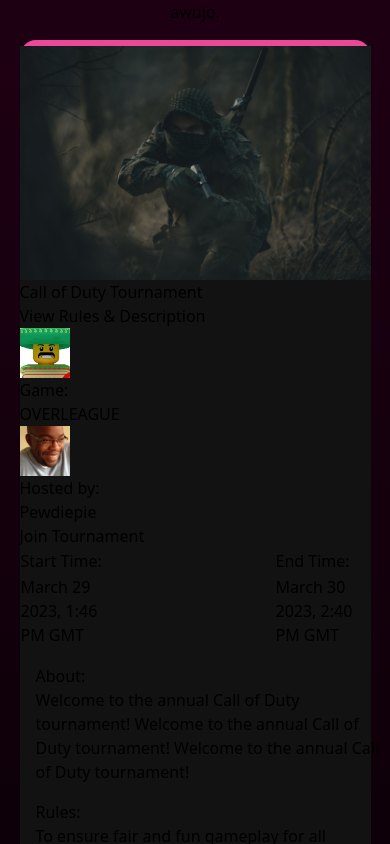
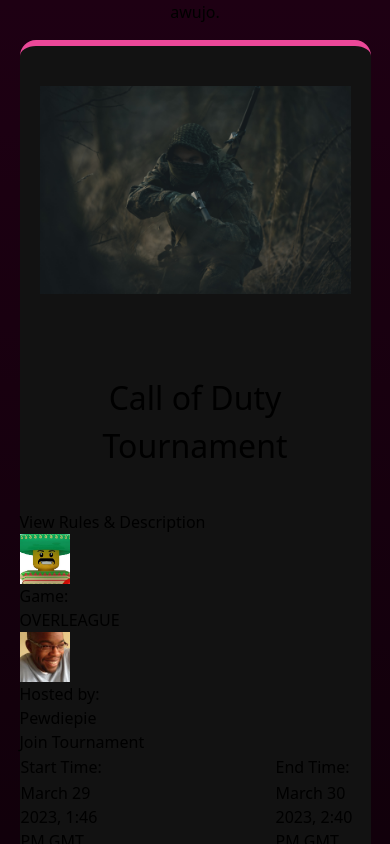
Before and after one commit to davidumoru/awujo, a React (Create React App) app: page / in a window 390 px wide. Shown: the top 844 px of the page. Built offline with nearby package versions, Linux system fonts and the light colour scheme; what @material-tailwind/react would draw is missing.

Commit message:
Add different sizing for different screen sizes

```diff
--- a/src/components/Body.jsx
+++ b/src/components/Body.jsx
@@ -11,10 +11,10 @@
         <img
           src={bannerImage}
           alt="Tournament Banner"
-          className="rounded-3xl p-10 pr-5 lg:w-1/2"
+          className="tournament-banner rounded-3xl"
         />
         <div className="flex flex-col justify-center lg:w-1/2 lg:pl-10">
-          <h1 className="inline-block text-4xl font-bold text-white pt-10 lg:py-10">
+          <h1 className="title inline-block font-bold text-white">
             Call of Duty Tournament
           </h1>
           <div className="flex flex-col lg:flex-row mt-5">
@@ -22,7 +22,7 @@
               View Rules &amp; Description
             </button>
           </div>
-          <div className="flex mt-5 py-10">
+          <div className="flex flex-wrap mt-5 py-10">
             <div className="rounded-full overflow-hidden">
               <img
                 src={gameImage}
--- a/src/components/Cards.jsx
+++ b/src/components/Cards.jsx
@@ -10,11 +10,11 @@
 const Cards = () => {
   return (
     <>
-      <div className="flex flex-wrap justify-between px-10">
+      <div className="flex flex-wrap justify-between card-container">
         <div>
           <div className="flex flex-wrap justify-between">
             <div className="flex flex-col">
-              <div className="px-6 py-4 mb-20-5 mr-10 bg-gray-900 border-blue-gray-900 rounded-lg w-96 card-box">
+              <div className="bg-gray-900 border-blue-gray-900 rounded-lg w-96 card-box">
                 <div className="text-white font-bold text-xl mb-2">About:</div>
                 <p className="text-white text-base">
                   Welcome to the annual Call of Duty tournament! Welcome to the
--- a/src/index.css
+++ b/src/index.css
@@ -13,14 +13,46 @@
   margin: 1rem 10%;
   border-top: 0.4rem solid rgb(236, 72, 153);
   border-radius: 1rem;
-  z-index: 1;
-  transition: all 0.3s ease-in-out;
 }
+
+.title {
+  padding: 2.5rem 1rem;
+  margin: ;
+  font-size: 3rem;
+}
+
+.card-container {
+  padding: 0rem 10%;
+}
+
+.tournament-banner{
+  padding: 2.5rem 1.25rem;
+  width: 50%;
+  height: auto;
+}
+
+.card-box {
+  padding: 2rem;
+  margin: 5rem 2.5rem
+}
+
 
 @media only screen and (max-width: 1024px) {
   .card-box {
     width: 100%;
-    margin: 1rem 1rem;
+    padding: 1rem;
+    margin: 1rem;
+  }
+
+  .tournament-banner {
+  padding: 1rem, 1rem;
+  width: fit-content;
+  height: auto;
+  }
+
+  .title {
+    text-align: center;
+    font-size: 2rem;
   }
 }
 
```
